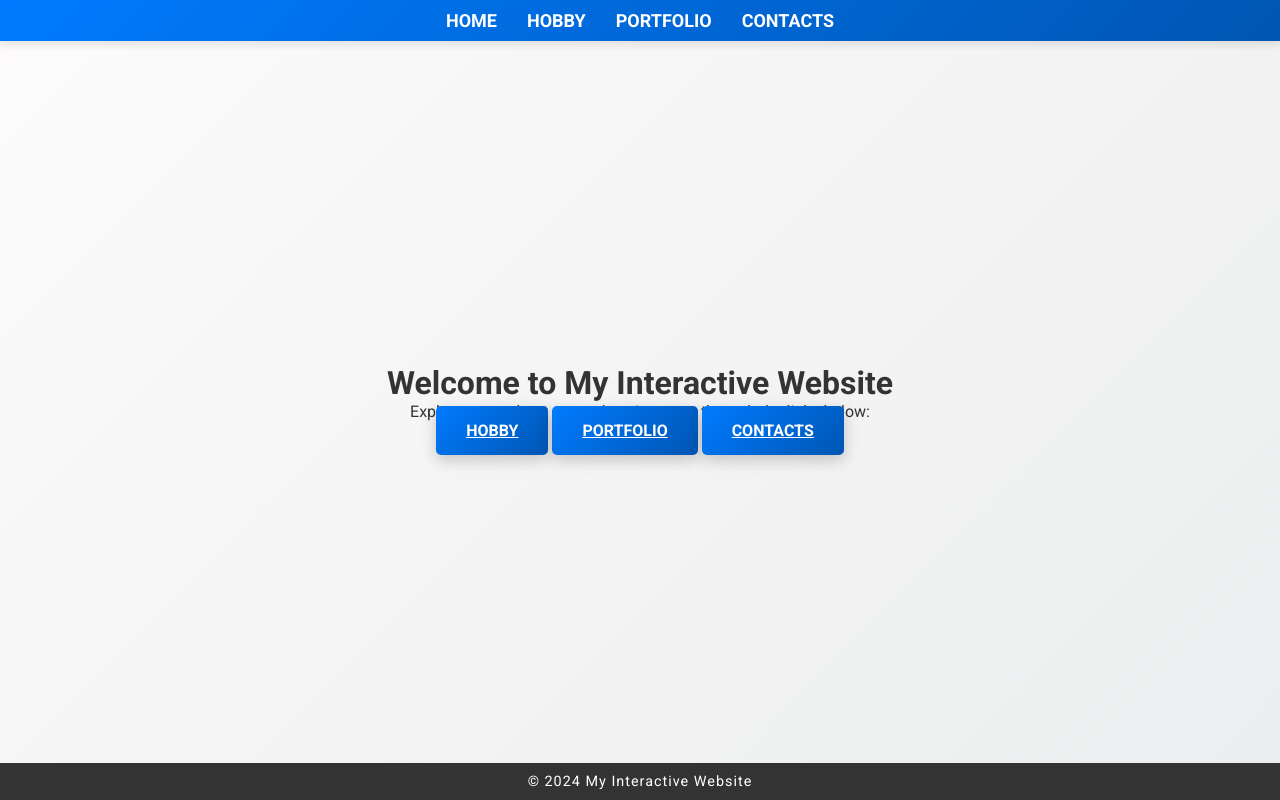
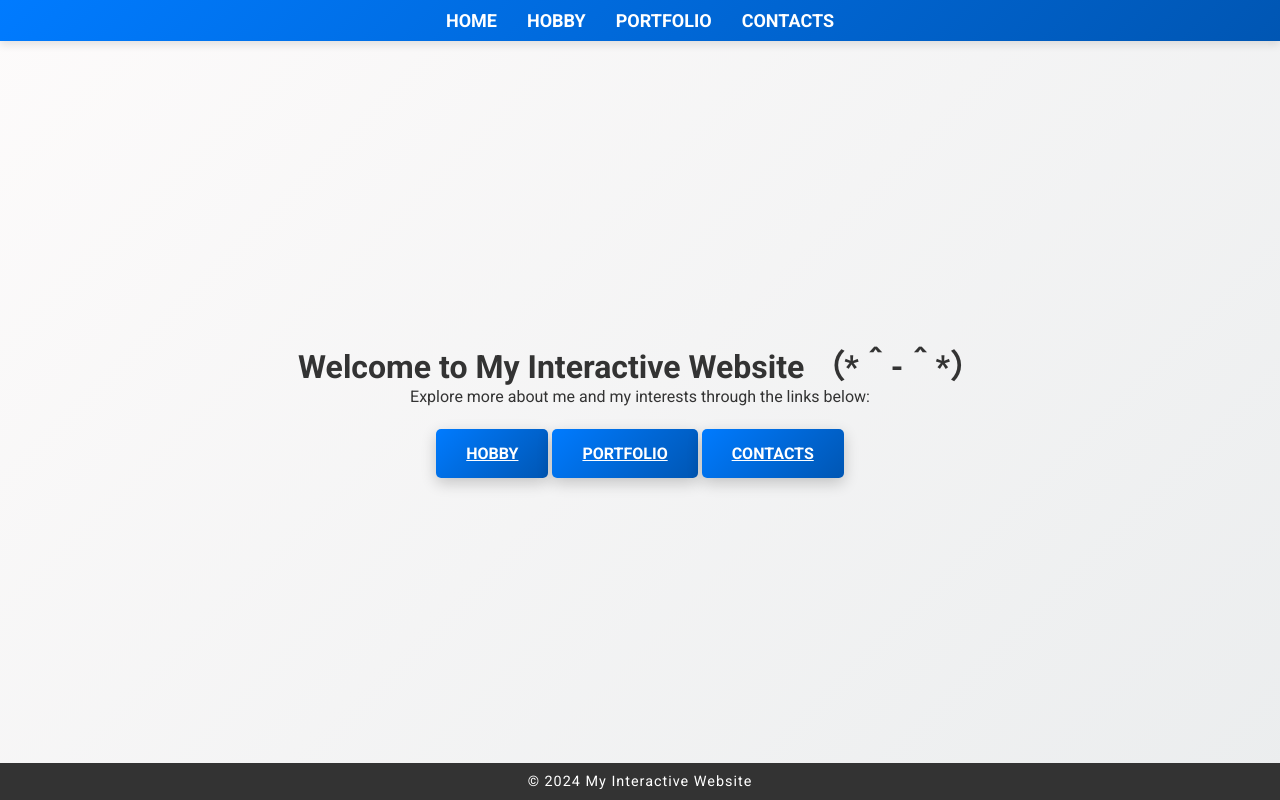
Before and after one commit to Mugw0rtz/uwu, a plain HTML site: page index.html in a window 1280 px wide. Drawn offline with Linux system fonts and the light colour scheme.

Commit message:
Update index.html

```diff
--- a/index.html
+++ b/index.html
@@ -20,8 +20,9 @@
 
     <!-- Home Section -->
     <div class="container">
-        <h1>Welcome to My Interactive Website</h1>
+        <h1>Welcome to My Interactive Website （*＾-＾*）</h1>
         <p>Explore more about me and my interests through the links below:</p>
+        <br> <br>
         <div class="button-container">
             <a class="btn" href="hobby.html">Hobby</a>
             <a class="btn" href="portfolio.html">Portfolio</a>
```
